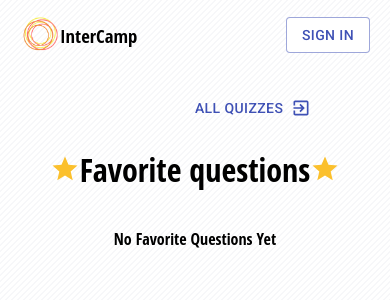
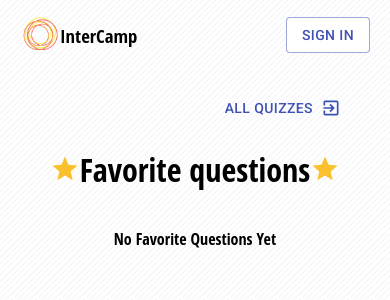
Before and after one commit to Inter-Camp/InterCamp, a React (Create React App) app: page /favorite in a window 390 px wide. Shown: the top 300 px of the page. Built offline with nearby package versions, Linux system fonts and the light colour scheme; no server answers.

Commit message:
add styles to favorite

```diff
--- a/src/pages/favorite/favorite-page.styles.scss
+++ b/src/pages/favorite/favorite-page.styles.scss
@@ -4,16 +4,19 @@
   align-items: center;
   margin: 20px auto;
   max-width: 600px;
-
-  .fav-questions-text{
-      display: flex;
-      align-items: center;
-      text-align: center;
-
+  .fav-questions-text {
+    display: flex;
+    align-items: center;
+    text-align: center;
   }
-
   .back-to-all-container {
     align-self: flex-end;
     margin-right: 25px;
   }
 }
+
+@media (max-width: 768px) {
+  .favorite-container {
+    margin: 20px 20px 120px;
+  }
+}
```
